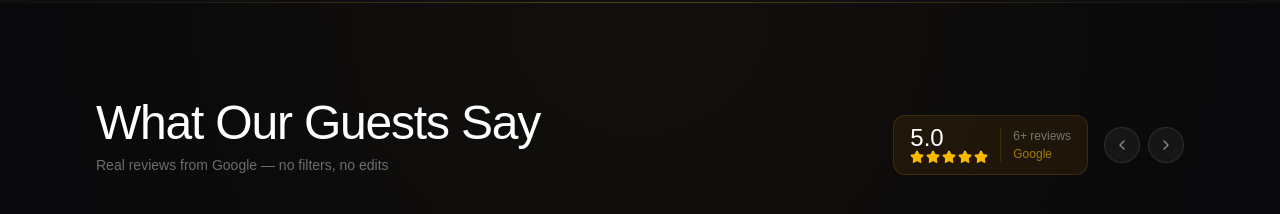
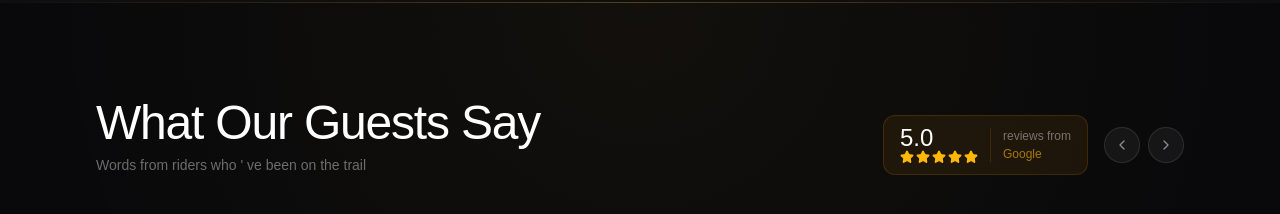
Before and after one commit to Michaellinaresxk/sunset-landing, a Next.js app: page / in a window 1280 px wide. Shown: the part 3020-3234 px from the top of the page. Built offline with nearby package versions, Linux system fonts and the light colour scheme; grey boxes are pictures that could not be loaded.

Commit message:
Addeed reviews fix.

```diff
--- a/src/components/sections/ReviewsSection.tsx
+++ b/src/components/sections/ReviewsSection.tsx
@@ -14,7 +14,7 @@ const REVIEWS = [
     date: 'Jan 2026',
     stars: 5,
     initials: 'AG',
-    country: '🇺🇸',
+    country: '🇨🇴',
     text: 'Pasamos un día increíble con Lux Punta Cana, éramos toda la familia y desde el primer momento nos hicieron sentir súper cómodos. Todo estuvo perfectamente organizado. Los lugares que visitamos fueron preciosos y el trato del equipo fue excelente, los niños disfrutaron muchísimo. Se nota que hacen su trabajo con pasión y atención al detalle. Sin duda volveremos.',
   },
   {
@@ -179,7 +179,7 @@ export default function ReviewsSection() {
                       What Our Guests Say
                     </h2>
                     <p className='text-white/40 font-light text-sm'>
-                      Real reviews from Google — no filters, no edits
+                      Words from riders who &apos; ve been on the trail
                     </p>
                   </div>
 
@@ -198,7 +198,7 @@ export default function ReviewsSection() {
                       </div>
                       <div className='pl-3 border-l border-amber-500/15'>
                         <div className='text-xs text-white/40 font-light'>
-                          {REVIEWS.length}+ reviews
+                          reviews from
                         </div>
                         <div className='text-xs text-amber-400/60 font-light mt-0.5'>
                           Google
```
